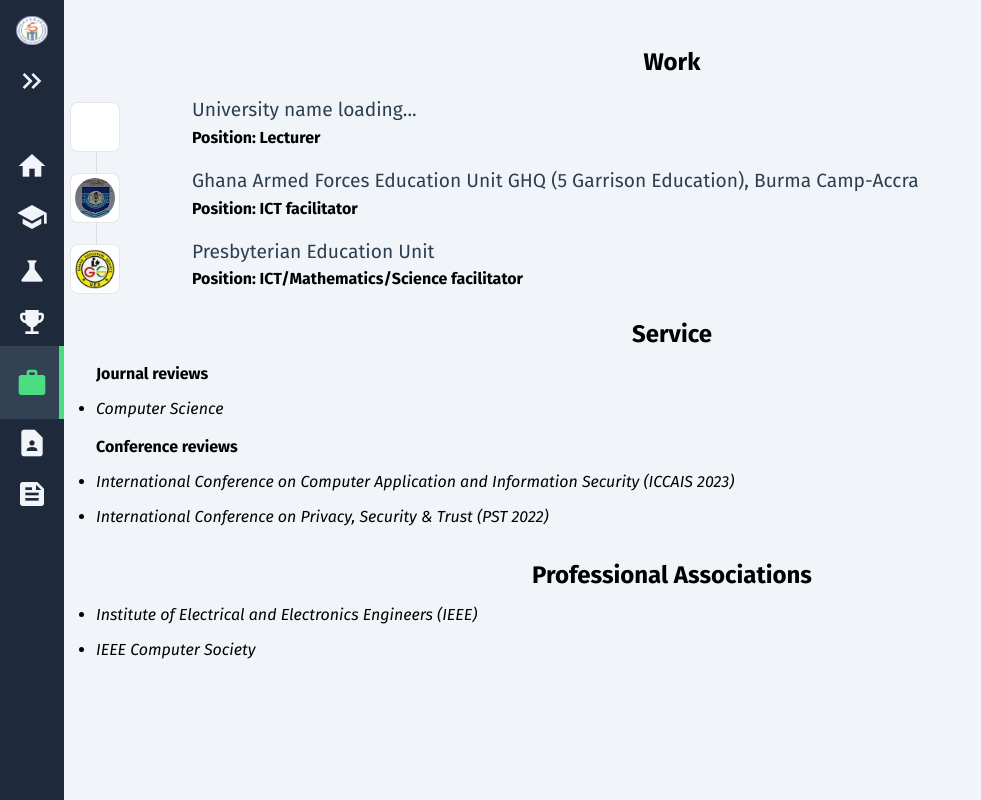
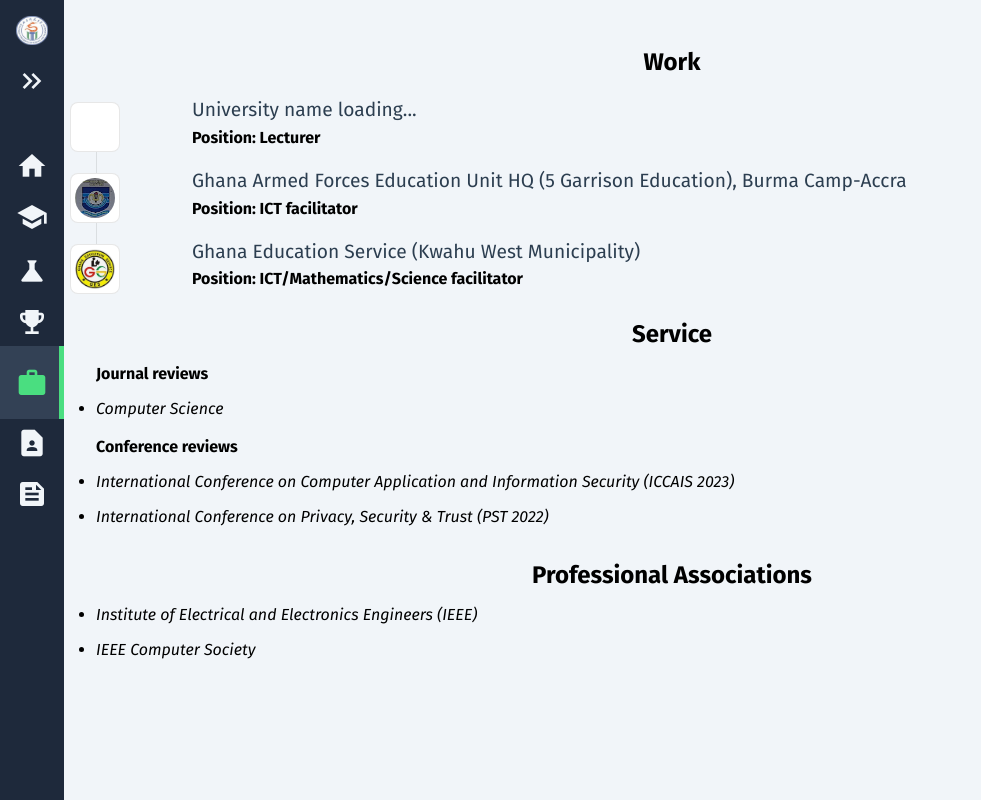
Before and after one commit to JustNETOrgani/justnetorgani.github.io, a Vue app in the folder dev/: page /service in a window 1280 px wide. Shown: the whole page, without its empty margins (0-981 px from the left). Built offline with nearby package versions, Linux system fonts and the light colour scheme; what oh-vue-icons would draw is missing.

Commit message:
Updated name of work

```diff
--- a/dev/src/components/MyWork.vue
+++ b/dev/src/components/MyWork.vue
@@ -15,7 +15,7 @@ import ContactItem from './ContactItem.vue'
     <template #icon>
         <img alt="5GECImg" class="logoSchool" src="@/assets/5gec.png" />
     </template>
-    <template #heading>Ghana Armed Forces Education Unit GHQ (5 Garrison Education), Burma Camp-Accra</template>
+    <template #heading>Ghana Armed Forces Education Unit HQ (5 Garrison Education), Burma Camp-Accra</template>
     <h4>Position: ICT facilitator</h4>
   </ContactItem>
 
@@ -23,7 +23,7 @@ import ContactItem from './ContactItem.vue'
     <template #icon>
         <img alt="GESImg" class="logoSchool" src="@/assets/ges.png" />
     </template>
-    <template #heading>Presbyterian Education Unit</template>
+    <template #heading>Ghana Education Service (Kwahu West Municipality)</template>
     <h4>Position: ICT/Mathematics/Science facilitator</h4>
   </ContactItem>
 
```
